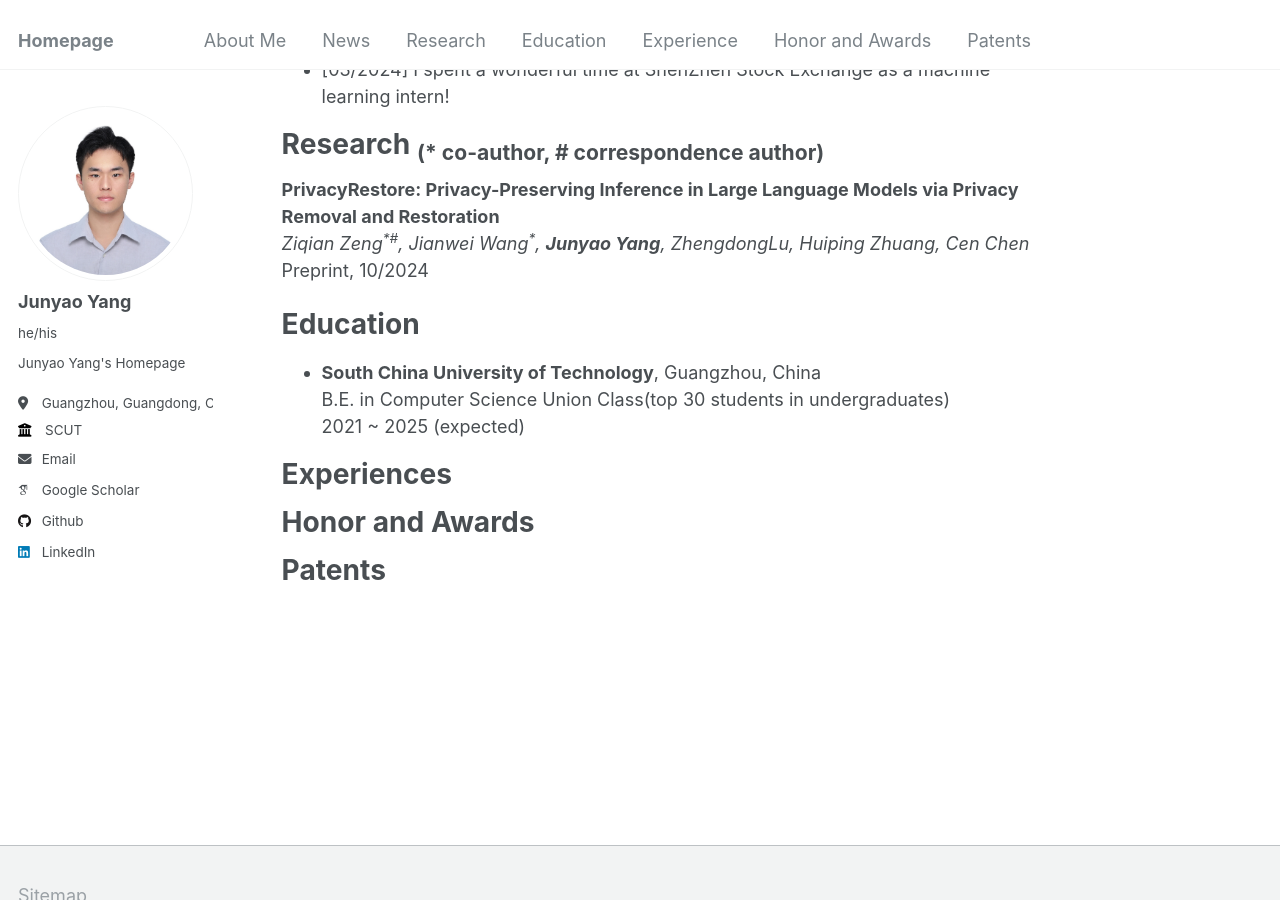
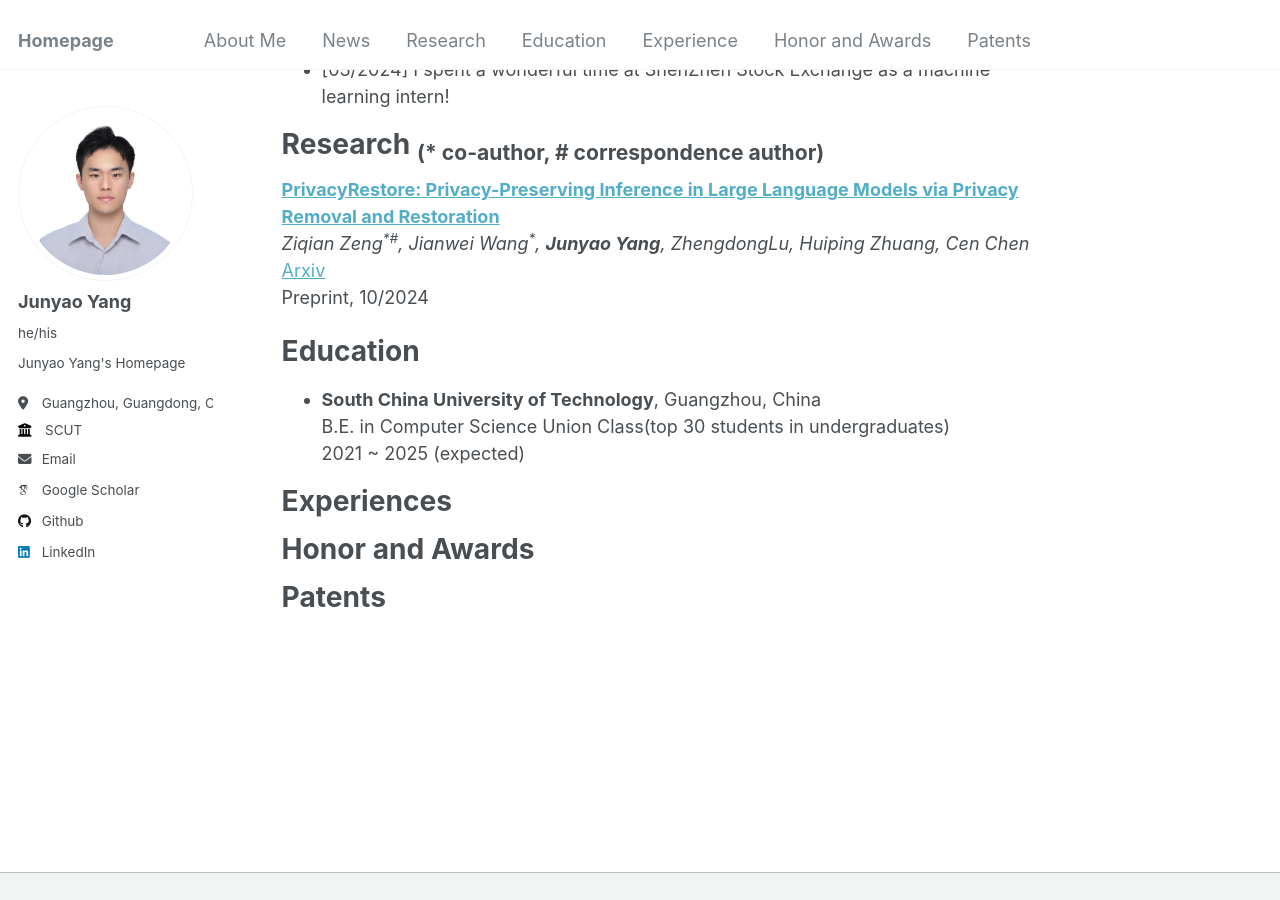
Before and after one commit to jyyang26/jyyang26.github.io, a Jekyll site: the page built from _pages/about.md, in a window 1280 px wide and 900 px high, scrolled down 536 px. Built offline with Jekyll 4.4.1, drawn with Linux system fonts in a browser that asks for light colours; some web fonts are replaced.

Commit message:
Update about.md

```diff
--- a/_pages/about.md
+++ b/_pages/about.md
@@ -21,8 +21,9 @@ My name is Junyao Yang, a final year undergraduate student majoring in **Compute
 - [03/2024] I spent a wonderful time at ShenZhen Stock Exchange as a machine learning intern!
 
 # Research <sub>(* co-author, # correspondence author)</sub>
-**PrivacyRestore: Privacy-Preserving Inference in Large Language Models via Privacy Removal and Restoration**<br>
-*Ziqian Zeng<sup>\*\#</sup>, Jianwei Wang<sup>\*</sup>, **Junyao Yang**, ZhengdongLu, Huiping Zhuang, Cen Chen*
+**[PrivacyRestore: Privacy-Preserving Inference in Large Language Models via Privacy Removal and Restoration](https://arxiv.org/abs/2406.01394)**<br>
+*Ziqian Zeng<sup>\*\#</sup>, Jianwei Wang<sup>\*</sup>, **Junyao Yang**, ZhengdongLu, Huiping Zhuang, Cen Chen*<br>
+[Arxiv](https://arxiv.org/abs/2406.01394) <br>
 Preprint, 10/2024
 
 
```
